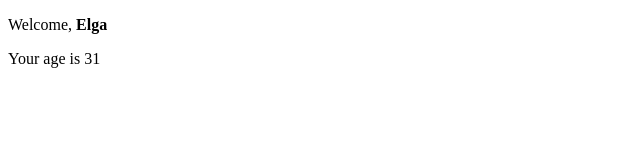
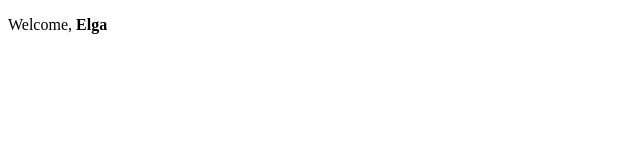
Before and after one commit to elga-mancini/React, a React (Create React App) app in the folder app-react/: page / in a window 1280 px wide. Shown: the top 160 px of the page, without its empty margins (0-640 px from the left). Built offline with nearby package versions, Linux system fonts and the light colour scheme.

Commit message:
eseguito

```diff
--- a/app-react/src/Age.js
+++ b/app-react/src/Age.js
@@ -1,10 +1,9 @@
 import React from "react";
 
 export class Age extends React.Component {
-    render () {
-        return (
-            <div>{this.props.age && <p>Your age is {this.props.age}</p>}</div>
-            )
-
-    }
+  render() {
+    return (
+      <div>{this.props.age > 18 && this.props.age < 65 && <p>Your age is {this.props.age}</p>}</div>
+    );
+  }
 }
--- a/app-react/src/Welcome.js
+++ b/app-react/src/Welcome.js
@@ -6,7 +6,7 @@
     return (
         <div>
     <p>Welcome, {this.props.name}</p>
-    <Age age={31}/>
+    <Age age={80}/>
     </div>
     )
   }
```
